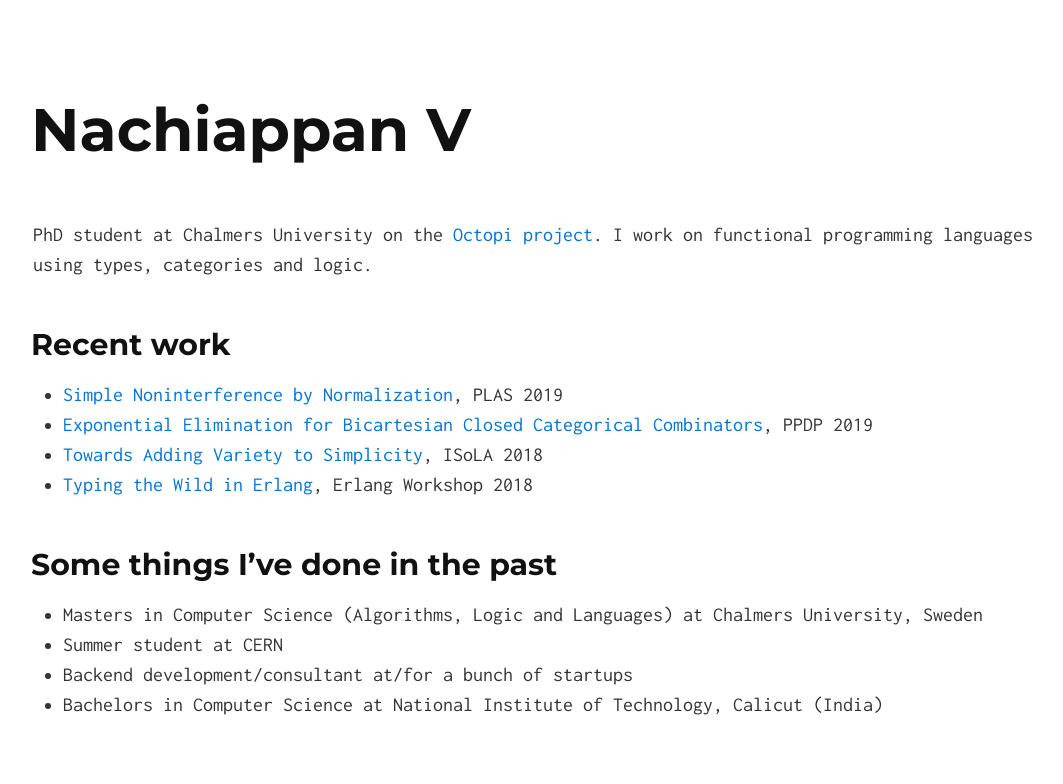
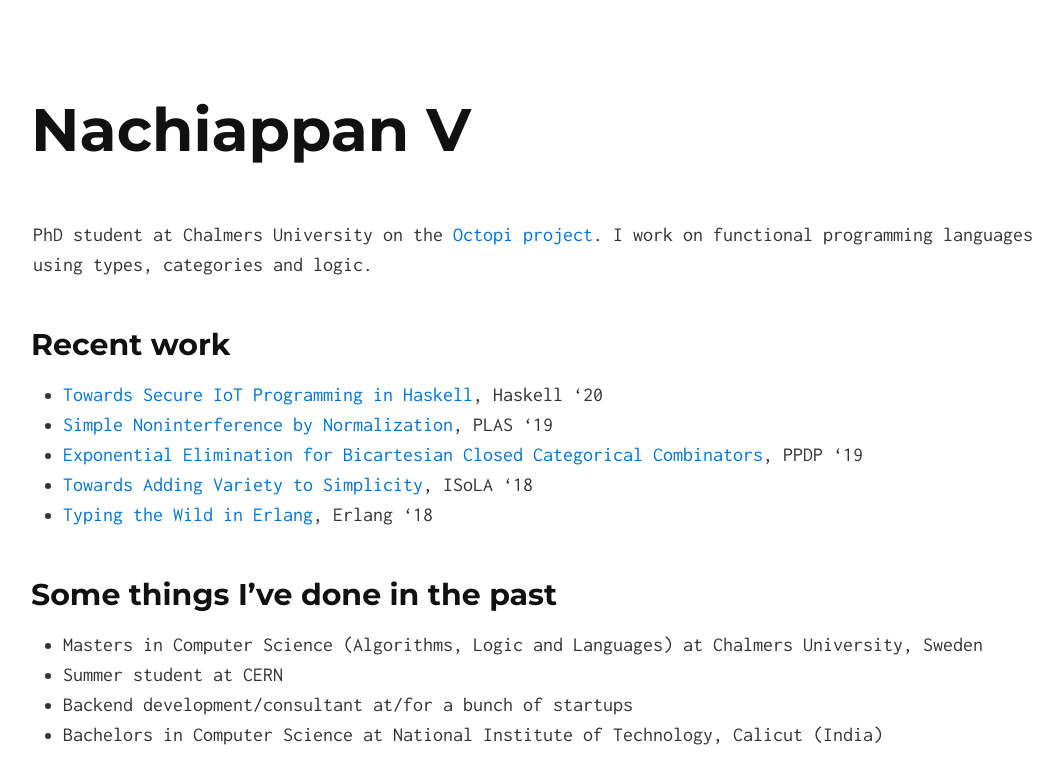
Before and after one commit to nachivpn/nachivpn.github.io, a Jekyll site: the page built from index.md, in a window 1280 px wide. Shown: the top 784 px of the page, without its empty margins (107-1170 px from the left). Built offline with Jekyll 4.4.1, drawn with Linux system fonts in a browser that asks for light colours.

Commit message:
adds haskell paper

```diff
--- a/index.md
+++ b/index.md
@@ -6,10 +6,11 @@ PhD student at Chalmers University on the [Octopi project](https://octopi.chalme
 
 ## Recent work
 
-* [Simple Noninterference by Normalization](nibnbe.pdf), PLAS 2019
-* [Exponential Elimination for Bicartesian Closed Categorical Combinators](expelim.pdf), PPDP 2019
-* [Towards Adding Variety to Simplicity](variety.pdf), ISoLA 2018
-* [Typing the Wild in Erlang](ew18.pdf), Erlang Workshop 2018
+* [Towards Secure IoT Programming in Haskell](haski.pdf), Haskell '20
+* [Simple Noninterference by Normalization](nibnbe.pdf), PLAS '19
+* [Exponential Elimination for Bicartesian Closed Categorical Combinators](expelim.pdf), PPDP '19
+* [Towards Adding Variety to Simplicity](variety.pdf), ISoLA '18
+* [Typing the Wild in Erlang](ew18.pdf), Erlang '18
 
 ## Some things I've done in the past
 * Masters in Computer Science (Algorithms, Logic and Languages) at Chalmers University, Sweden
```
Also changed, not shown: 1 other file.
